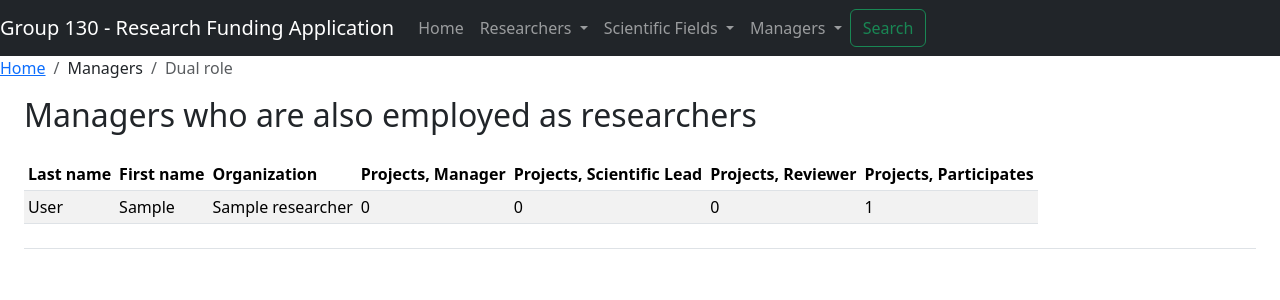
After one commit to karabp/db22a, a Django app: page /manager/dual-role in a window 1280 px wide. The commit adds this page. Shown: the top 300 px of the page. Run offline with Django 3.2, Linux system fonts and the light colour scheme; tables that the repository leaves empty hold one stand-in row (values such as "Sample post"); data that the repository does not hold is empty; some libraries are stand-ins or nearby versions.

Commit message:
Created a new db view and associated page.
* Created a 'dual-role-people' db view.
* Created the associated web view.

```diff
--- a/database_scripts/drop-schema.sql
+++ b/database_scripts/drop-schema.sql
@@ -1,3 +1,4 @@
+DROP VIEW IF EXISTS dual_role_people;
 DROP VIEW IF EXISTS projects_per_researcher;
 DROP VIEW IF EXISTS active_project;
 DROP TABLE IF EXISTS deliverable;
--- a/research_funding/management/commands/createdatabase.py
+++ b/research_funding/management/commands/createdatabase.py
@@ -14,6 +14,7 @@ class Command(BaseCommand):
                      ('create-schema.sql', False),
                      ('triggers/project_reviewer_cannot_work_for_managing_organization.sql', True),
                      ('views/projects_per_researcher.sql', True),
+                     ('views/dual_role_people.sql', True),
                      ('views/active_projects.sql', True)]:
             count = mariadb_execute_script(*file)
             self.stdout.write(self.style.SUCCESS(f'Successfully executed {count} statements from file \'{file[0]}\''))
--- a/research_funding/templates/research_funding/base.html
+++ b/research_funding/templates/research_funding/base.html
@@ -36,6 +36,7 @@
 	</a>
         <div class="dropdown-menu" aria-labelledby="navbarManagersDropdown">
           <a class="dropdown-item" href="{% url 'managers_highest_funding' %}">Highest Funding</a>
+	  <a class="dropdown-item" href="{% url 'managers_dual_role' %}">Dual role</a>
         </div>
       </li>
 
--- /dev/null
+++ b/research_funding/templates/research_funding/manager/dual_role.html
@@ -0,0 +1,45 @@
+{% extends 'research_funding/base.html' %}
+
+{% block title %}Managers who are also employed as researchers{% endblock %}
+
+{% block link_managers %}active{% endblock %}
+
+{% block breadcrumb %}
+<li class="breadcrumb-item">Managers</li>
+<li class="breadcrumb-item active" aria-current="page">Dual role</li>
+{% endblock %}
+
+{% block main %}
+<h2>Managers who are also employed as researchers</h2>
+
+<div class="d-flex justify-content-between flex-wrap flex-md-nowrap align-items-center pt-3 pb-2 mb-3 border-bottom">
+  <div class="table-responsive">
+    <table class="table table-striped table-sm">
+      <thead>
+	<tr>
+          <th>Last name</th>
+          <th>First name</th>
+	  <th>Organization</th>
+	  <th>Projects, Manager</th>
+	  <th>Projects, Scientific Lead</th>
+	  <th>Projects, Reviewer</th>
+	  <th>Projects, Participates</th>
+	</tr>
+      </thead>
+      <tbody>
+	{% for person in people %}
+	<tr>
+          <td>{{ person.last_name }}</td>
+          <td>{{ person.first_name }}</td>
+	  <td>{{ person.employing_organization_name }}</td>
+	  <td>{{ person.managing_project_number }}</td>
+	  <td>{{ person.leading_project_number }}</td>
+	  <td>{{ person.reviewing_project_number }}</td>
+	  <td>{{ person.participating_project_number }}</td>
+	</tr>
+	{% endfor %}
+      </tbody>
+    </table>
+  </div>
+</div>
+{% endblock %}
--- a/research_funding/urls.py
+++ b/research_funding/urls.py
@@ -10,6 +10,7 @@ urlpatterns = [
     path('scientific-field/<slug:title_slug>/projects-and-researchers', views.scientific_field_projects_and_researchers, name='scientific_field_projects_and_researchers'),
     path('scientific-field/pairs', views.common_fields, name='scientific_field_pairs'),
     path('manager/highest-funding', views.managers_highest_funding, name='managers_highest_funding'),
+    path('manager/dual-role', views.managers_dual_role, name='managers_dual_role'),
     path('project/search/results-json', views.project_search_results_json, name='project_search_results_json'),
     path('project/search/javascript', views.project_search_javascript, name='project_search_javascript'),
     path('project/search', views.project_search_form, name='project_search_form'),
--- a/research_funding/views.py
+++ b/research_funding/views.py
@@ -381,3 +381,11 @@ def project_details(request, id):
         ''', id)
 
     return render(request, 'research_funding/project/details.html', { 'project': project, 'scientific_field_titles': scientific_field_titles, 'researcher_names': researcher_names, 'deliverables': deliverables })
+
+def managers_dual_role(request):
+    people = database.mariadb_select_all(
+        '''
+        SELECT * FROM dual_role_people
+        ''', [])
+
+    return render(request, 'research_funding/manager/dual_role.html', { 'people': people })
```
Also changed, not shown: database_scripts/views/dual_role_people.sql (added, +25 -0 lines), research_funding/templates/research_funding/home.html (+7 -0 lines).
